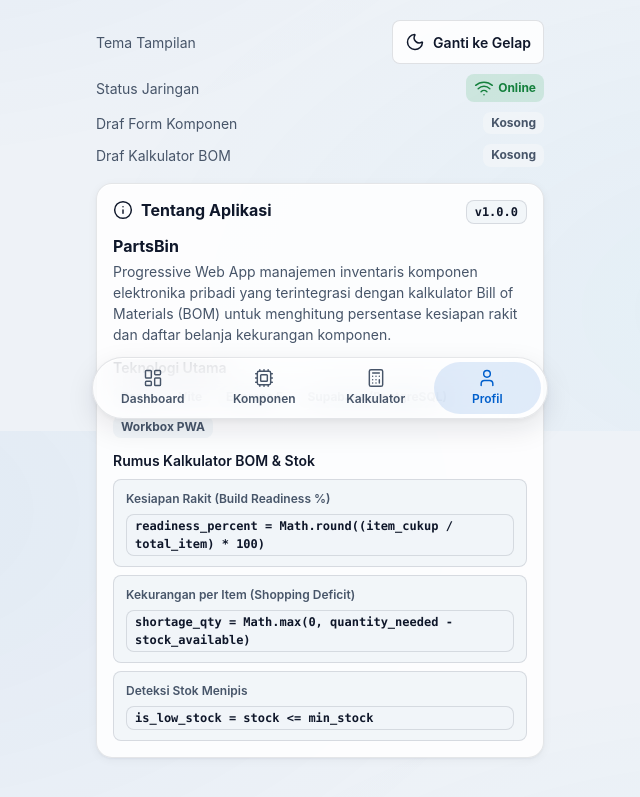
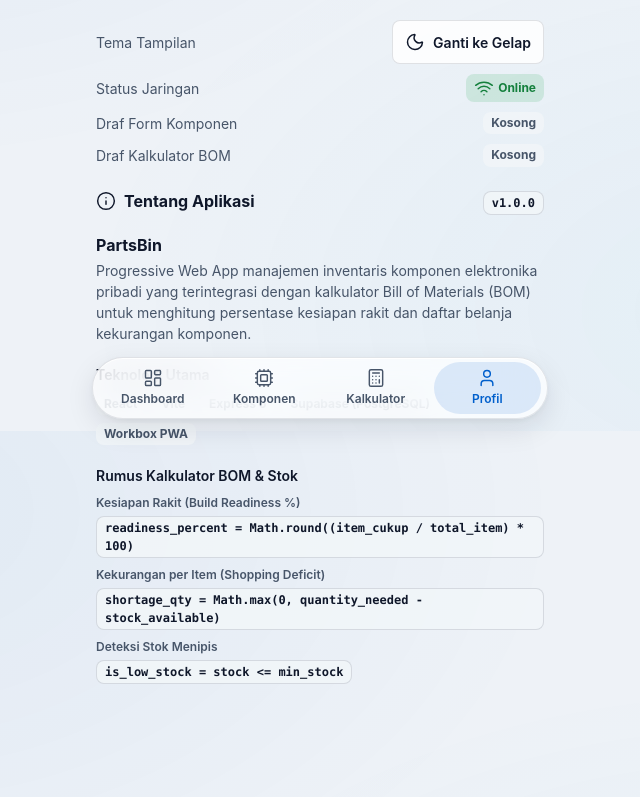
Before and after one commit to RobertusWilliamSusanto/partsbin, a React (Vite) app in the folder web/: page /profile in a window 1280 px wide. Shown: the part 369-1166 px from the top of the page, without its empty margins (320-960 px from the left). Built offline with nearby package versions, Linux system fonts and the light colour scheme; no server answers.

Commit message:
update tentang aplikasi

```diff
--- a/web/src/pages/ProfilePage.jsx
+++ b/web/src/pages/ProfilePage.jsx
@@ -404,8 +404,8 @@ export default function ProfilePage({ theme, onToggleTheme }) {
           </div>
         </div>
 
-        {/* Bagian 2: Tentang Aplikasi */}
-        <div className="card stack-md">
+        {/* Bagian 2: Tentang Aplikasi (tanpa card, menyatu rapi) */}
+        <div className="profile-section" style={{ marginTop: 8 }}>
           <div className="card-head">
             <div className="row-wrap" style={{ flex: 1, minWidth: 0 }}>
               <Info size={20} strokeWidth={1.75} aria-hidden="true" />
@@ -434,20 +434,21 @@ export default function ProfilePage({ theme, onToggleTheme }) {
 
           <div className="stack-sm">
             <span className="form-label">Rumus Kalkulator BOM &amp; Stok</span>
-            <div className="spec-cell">
-              <span className="spec-cell__label">Kesiapan Rakit (Build Readiness %)</span>
+            <div className="stack-sm">
+              <div>
+                <div className="spec-cell__label">Kesiapan Rakit (Build Readiness %)</div>
                 <span className="mono-badge" style={{ marginTop: 4 }}>
                   {APP_INFO.formulaSummary.readiness}
                 </span>
               </div>
-            <div className="spec-cell">
-              <span className="spec-cell__label">Kekurangan per Item (Shopping Deficit)</span>
+              <div>
+                <div className="spec-cell__label">Kekurangan per Item (Shopping Deficit)</div>
                 <span className="mono-badge" style={{ marginTop: 4 }}>
                   {APP_INFO.formulaSummary.shortage}
                 </span>
               </div>
-            <div className="spec-cell">
-              <span className="spec-cell__label">Deteksi Stok Menipis</span>
+              <div>
+                <div className="spec-cell__label">Deteksi Stok Menipis</div>
                 <span className="mono-badge" style={{ marginTop: 4 }}>
                   {APP_INFO.formulaSummary.lowStock}
                 </span>
@@ -455,6 +456,7 @@ export default function ProfilePage({ theme, onToggleTheme }) {
             </div>
           </div>
         </div>
+      </div>
     </section>
   );
 }
```
Lines whose indentation alone changed are shown as unchanged.
